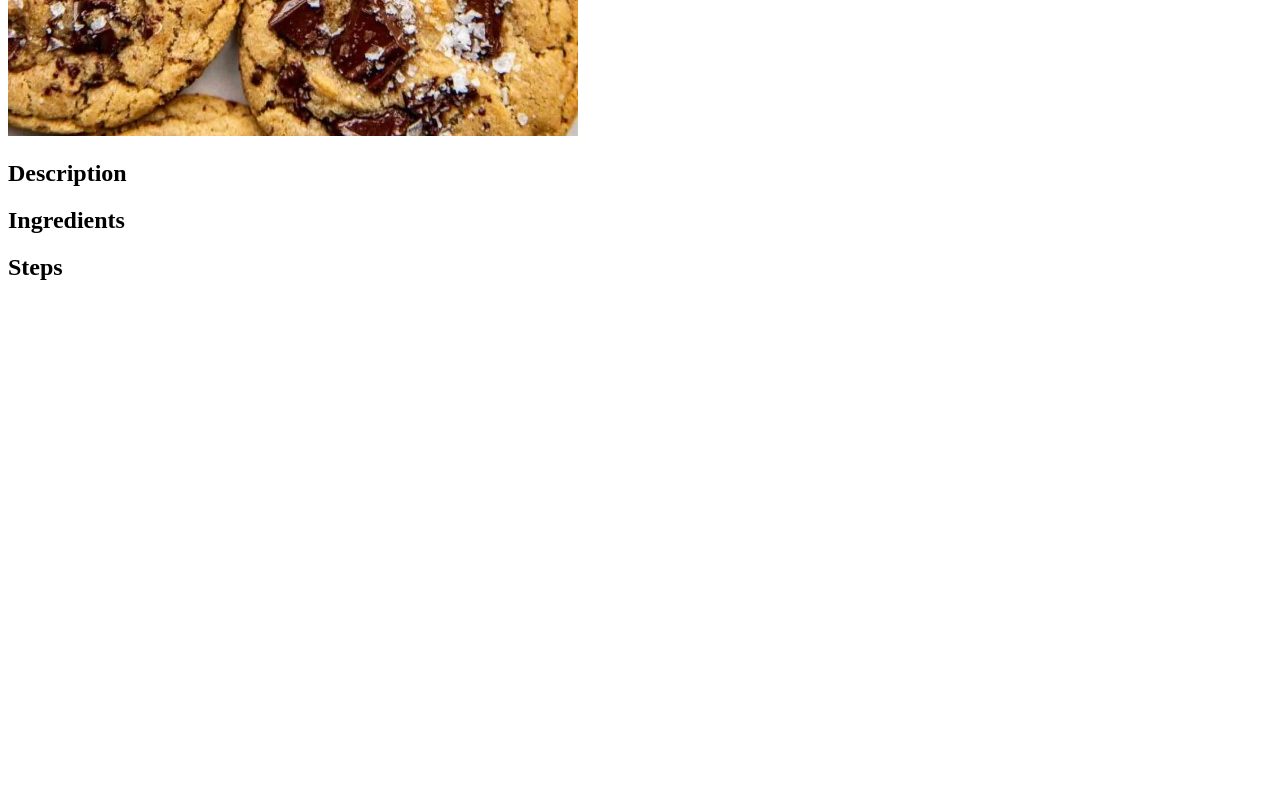
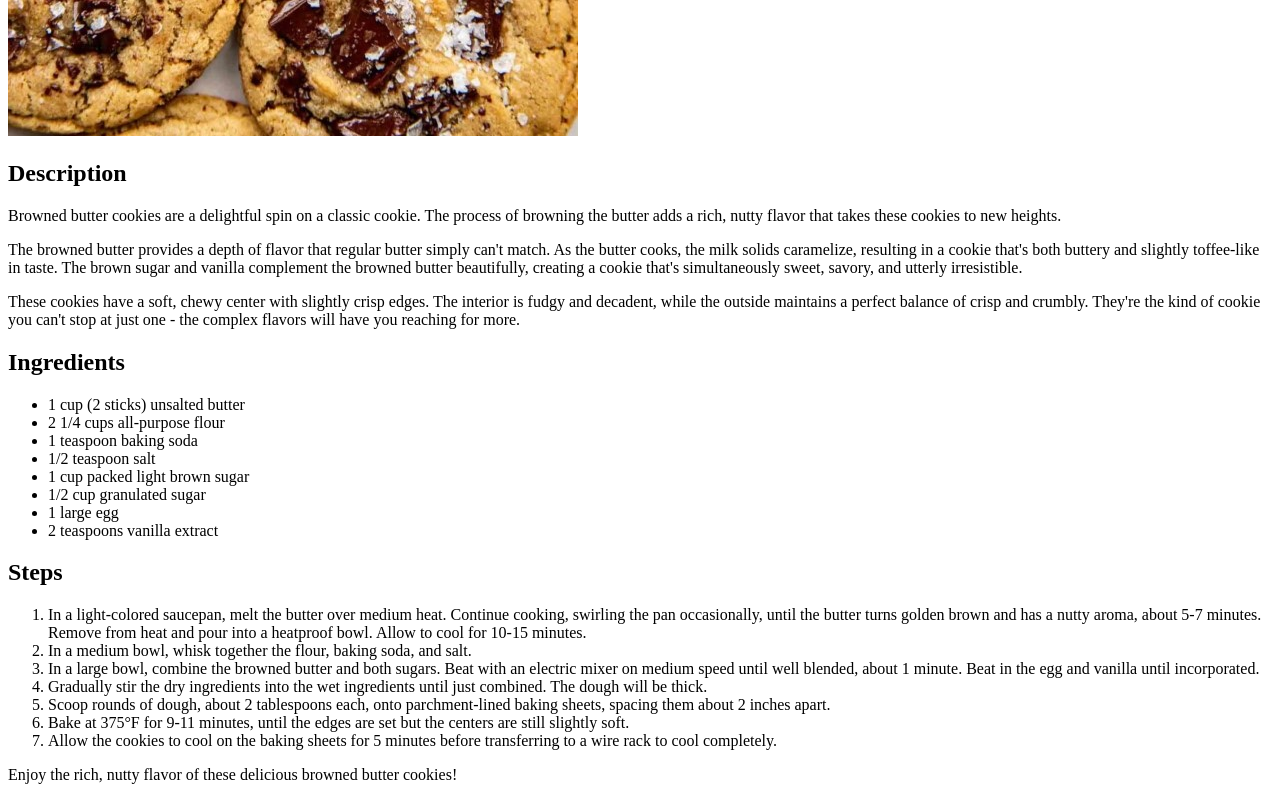
Before and after one commit to JanChav/odin-recipes, a plain HTML site: page recipes/ChocoCookies.html in a window 1280 px wide. Shown: the part 801-1601 px from the top of the page. Before the commit the page ends 1102 px from the top, so only its background shows below. Drawn offline with Linux system fonts and the light colour scheme.

Commit message:
Add paragraphs and lists to the body of the new pages
Add paragraphs under description header for both ChocoCookies and MacAndCheese
Add an unordered list under the Ingredients header for both pages
Add an ordered list under the Steps header for both pages
Content of pages is be complete

```diff
--- a/recipes/ChocoCookies.html
+++ b/recipes/ChocoCookies.html
@@ -11,8 +11,43 @@
 
     <h2>Description</h2>
 
+    <p>Browned butter cookies are a delightful spin on a classic cookie.
+    The process of browning the butter adds a rich, nutty flavor that takes
+    these cookies to new heights.</p>
+
+    <p>The browned butter provides a depth of flavor that regular butter
+        simply can't match. As the butter cooks, the milk solids caramelize,
+        resulting in a cookie that's both buttery and slightly toffee-like in taste.
+        The brown sugar and vanilla complement the browned butter beautifully,
+        creating a cookie that's simultaneously sweet, savory, and utterly irresistible.</p>
+
+    <p>These cookies have a soft, chewy center with slightly crisp edges.
+        The interior is fudgy and decadent, while the outside maintains a
+        perfect balance of crisp and crumbly. They're the kind of cookie you
+        can't stop at just one - the complex flavors will have you reaching for more.</p>
+
     <h2>Ingredients</h2>
+        <ul>
+            <li>1 cup (2 sticks) unsalted butter</li>
+            <li>2 1/4 cups all-purpose flour</li>
+            <li>1 teaspoon baking soda</li>
+            <li>1/2 teaspoon salt</li>
+            <li>1 cup packed light brown sugar</li>
+            <li>1/2 cup granulated sugar</li>
+            <li>1 large egg</li>
+            <li>2 teaspoons vanilla extract</li>
+        </ul>
 
     <h2>Steps</h2>
+        <ol>
+            <li>In a light-colored saucepan, melt the butter over medium heat. Continue cooking, swirling the pan occasionally, until the butter turns golden brown and has a nutty aroma, about 5-7 minutes. Remove from heat and pour into a heatproof bowl. Allow to cool for 10-15 minutes.</li>
+            <li>In a medium bowl, whisk together the flour, baking soda, and salt.</li>
+            <li>In a large bowl, combine the browned butter and both sugars. Beat with an electric mixer on medium speed until well blended, about 1 minute. Beat in the egg and vanilla until incorporated.</li>
+            <li>Gradually stir the dry ingredients into the wet ingredients until just combined. The dough will be thick.</li>
+            <li>Scoop rounds of dough, about 2 tablespoons each, onto parchment-lined baking sheets, spacing them about 2 inches apart.</li>
+            <li>Bake at 375°F for 9-11 minutes, until the edges are set but the centers are still slightly soft.</li>
+            <li>Allow the cookies to cool on the baking sheets for 5 minutes before transferring to a wire rack to cool completely.</li>
+        </ol>
+        <p>Enjoy the rich, nutty flavor of these delicious browned butter cookies!</p>
 </body>
 </html>
```
Also changed, not shown: recipes/MacAndCheese.html (+36 -0 lines).
